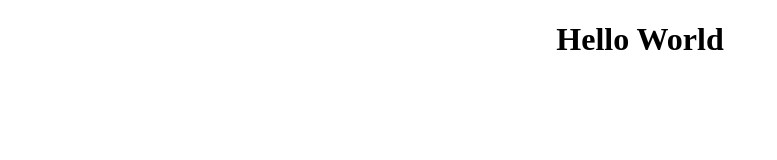
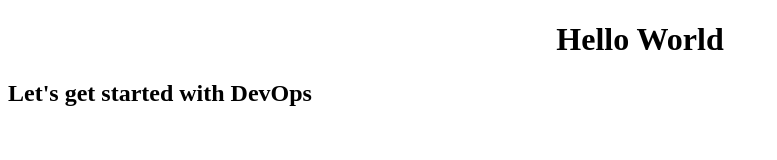
Before and after one commit to shubham-sihasane/foodmate, a plain HTML site: page filter.html in a window 1280 px wide. Shown: the whole page, without its empty margins (0-777 px from the left). Drawn offline with Linux system fonts and the light colour scheme.

Commit message:
Add tagline

```diff
--- a/filter.html
+++ b/filter.html
@@ -7,5 +7,6 @@
 </head>
 <body>
     <center><h1>Hello World</h1></center>
+    <h2>Let's get started with DevOps</h2>
 </body>
 </html>
```
